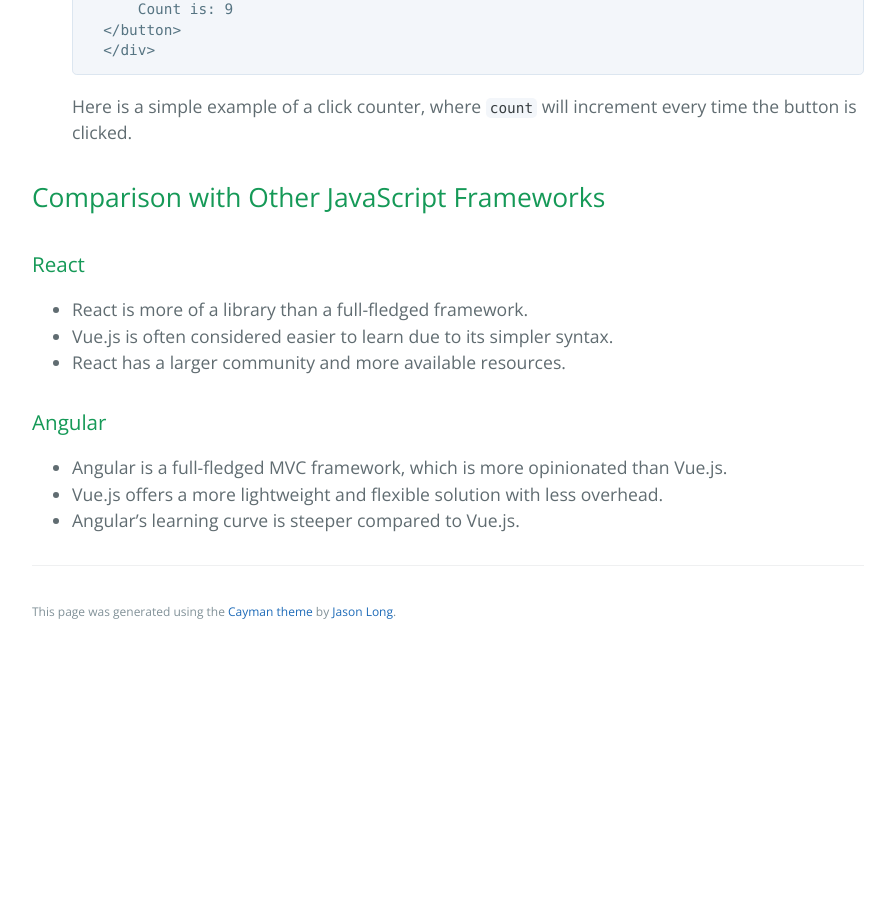
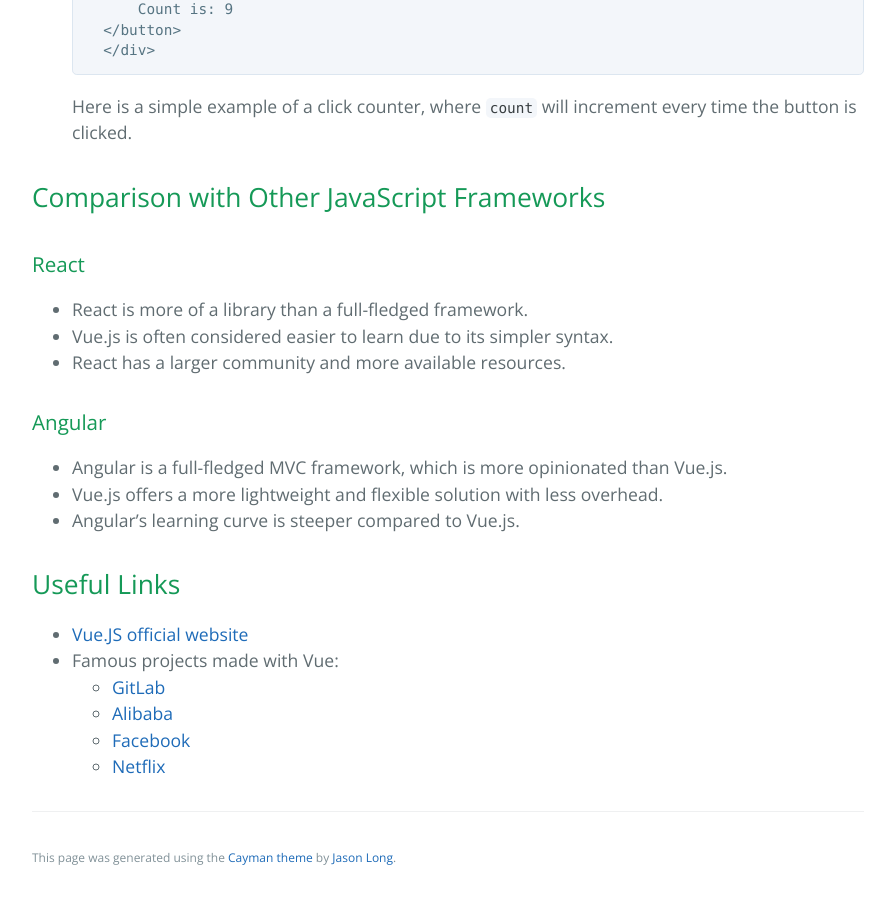
Before and after one commit to learning-software-engineering/learning-software-engineering.github.io, a Jekyll site: the page built from Topics/Tech_Stacks/VueJS.md, in a window 1280 px wide and 900 px high, scrolled down 2453 px. Shown: the whole window, without its empty margins (192-1087 px from the left). Built offline with Jekyll 4.4.1, drawn with Linux system fonts in a browser that asks for light colours; our own code applies the rules of GitHub Pages for plain Markdown files; before the commit the page ends 3107 px from its top, so only the background shows below that.

Commit message:
Add useful links

```diff
--- a/Topics/Tech_Stacks/VueJS.md
+++ b/Topics/Tech_Stacks/VueJS.md
@@ -92,3 +92,12 @@
 - Angular is a full-fledged MVC framework, which is more opinionated than Vue.js.
 - Vue.js offers a more lightweight and flexible solution with less overhead.
 - Angular's learning curve is steeper compared to Vue.js.
+
+
+## Useful Links
+- [Vue.JS official website](https://vuejs.org)
+- Famous projects made with Vue:
+  - [GitLab](https://gitlab.com/gitlab-org/gitlab)
+  - [Alibaba](https://www.alibaba.com)
+  - [Facebook](gttps://www.facebook.com)
+  - [Netflix](https://www.netflix.com)
```
